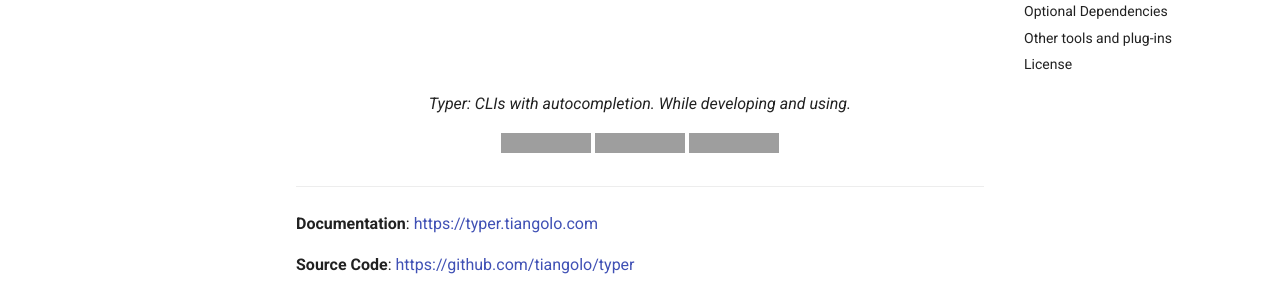
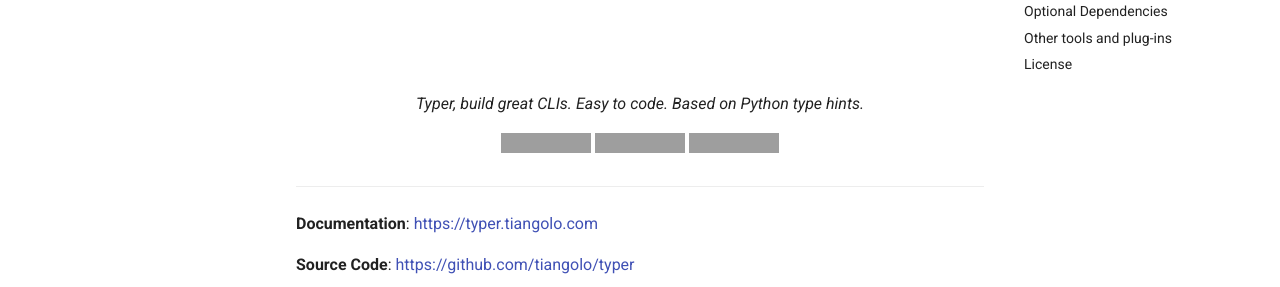
Before and after one commit to RED0731/red_pythonTyper, an MkDocs documentation site: the page built from docs/index.md, in a window 1280 px wide and 900 px high. Shown: the part 388-675 px from the top of the window. Built offline with MkDocs 1.6.1 and Material for MkDocs 9.7.7, drawn with Linux system fonts in a browser that asks for light colours; comment, search, counter and statistics services are not loaded; grey boxes are pictures that could not be loaded.

Commit message:
:memo: Update sub-header, short description

```diff
--- a/docs/index.md
+++ b/docs/index.md
@@ -2,7 +2,7 @@
   <a href="https://typer.tiangolo.com"><img src="https://typer.tiangolo.com/img/logo-margin/logo-margin-vector.svg" alt="Typer"></a>
 </p>
 <p align="center">
-    <em>Typer: CLIs with autocompletion. While developing and using.</em>
+    <em>Typer, build great CLIs. Easy to code. Based on Python type hints.</em>
 </p>
 <p align="center">
 <a href="https://travis-ci.com/tiangolo/typer" target="_blank">
--- a/typer/__init__.py
+++ b/typer/__init__.py
@@ -1,4 +1,4 @@
-"""Typer, an intuitive CLI library based on optional type hints"""
+"""Typer, build great CLIs. Easy to code. Based on Python type hints."""
 
 __version__ = "0.0.3"
 
```
Also changed, not shown: README.md (+1 -1 lines).
